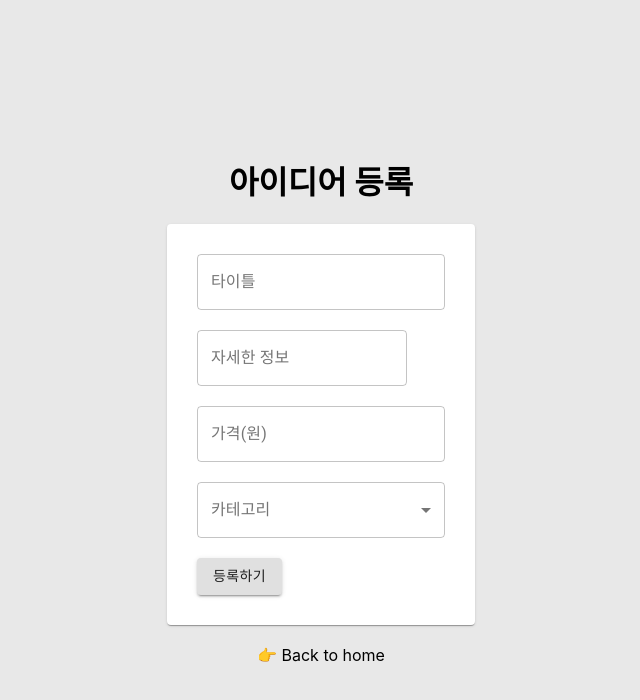
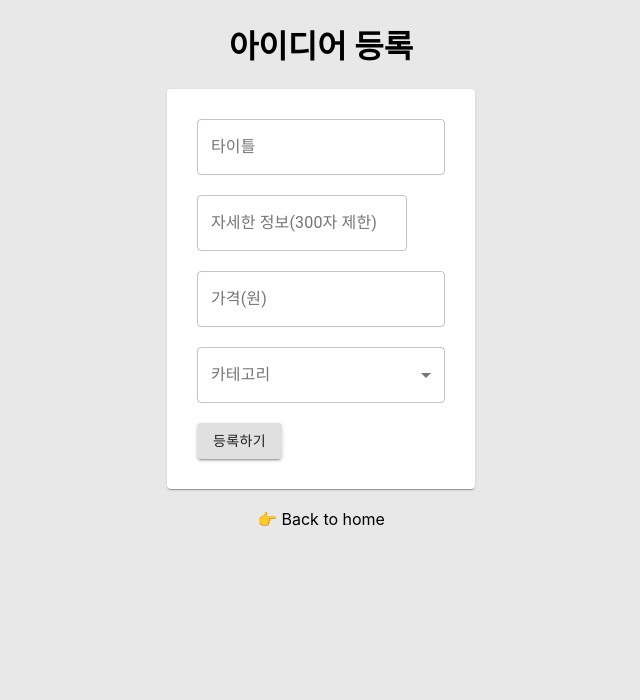
Before and after one commit to DSCHUFS/idea-bank, a React (Create React App) app in the folder fronted/: page /register in a window 1280 px wide. Shown: the top 700 px of the page, without its empty margins (319-959 px from the left). Built offline with nearby package versions, Linux system fonts and the light colour scheme; sample sign-in values are in the browser's storage; a web font is replaced by a local one.

Commit message:
fix: input options

```diff
--- a/fronted/src/pages/RegisterPage.js
+++ b/fronted/src/pages/RegisterPage.js
@@ -16,7 +16,7 @@ import axios from "axios";
 const RegisterPageRoot = styled.div`
   display: flex;
   flex-direction: column;
-  justify-content: center;
+  justify-content: flex-start;
   align-items: center;
   width: 100vw;
   height: 100vh;
@@ -107,10 +107,13 @@ export default function RegisterPage() {
           <TextField
             inputRef={detailRef}
             id="outlined-textarea"
-            label="자세한 정보"
+            label="자세한 정보(300자 제한)"
             placeholder="ex) 아이디어 뱅크는..."
             multiline
             variant="outlined"
+            inputProps={{
+              maxLength: 299,
+            }}
           />
         </div>
         <br />
@@ -124,16 +127,6 @@ export default function RegisterPage() {
           />
         </div>
         <br />
-
-        {/* <div>
-          <TextField
-            inputRef={categoryRef}
-            id="outlined-textarea"
-            label="카테고리"
-            placeholder="ex) 해커톤 아이디어"
-            variant="outlined"
-          />
-        </div> */}
         <FormControl variant="outlined" style={{ width: "100%" }}>
           <InputLabel id="demo-simple-select-outlined-label">
             카테고리
--- a/fronted/src/pages/SignupPage.js
+++ b/fronted/src/pages/SignupPage.js
@@ -19,8 +19,11 @@ const InvalidPassword = styled.div`
   color: red;
 `;
 
+const korean = /[ㄱ-ㅎ|ㅏ-ㅣ|가-힣]/;
+
 export default function SignupPage() {
   const [isValidPassword, setIsValidPassword] = useState(false);
+  const [isKorean, setIsKorean] = useState(false);
 
   const authContext = useContext(AuthContext);
 
@@ -54,10 +57,20 @@ export default function SignupPage() {
   };
 
   const handleOnChangePassword = (e) => {
+    if (korean.test(e.target.value)) {
+      setIsKorean(true);
+    } else {
+      setIsKorean(false);
+    }
     setIsValidPassword(confirmPasswordRef.current.value === e.target.value);
   };
 
   const handleOnChangeConfirmPassword = (e) => {
+    if (korean.test(e.target.value)) {
+      setIsKorean(true);
+    } else {
+      setIsKorean(false);
+    }
     setIsValidPassword(passwordRef.current.value === e.target.value);
   };
 
@@ -159,6 +172,15 @@ export default function SignupPage() {
         <InvalidPassword>
           {isValidPassword ? null : "패스워드가 일치하지 않습니다."}
         </InvalidPassword>
+        <InvalidPassword>
+          {isKorean ? (
+            <div>
+              패스워드에 한글이 포함되었습니다.
+              <br />
+              영문으로 입력해주세요.
+            </div>
+          ) : null}
+        </InvalidPassword>
         <br />
         <div>
           <Button variant="contained" onClick={handleSubmit}>
```
